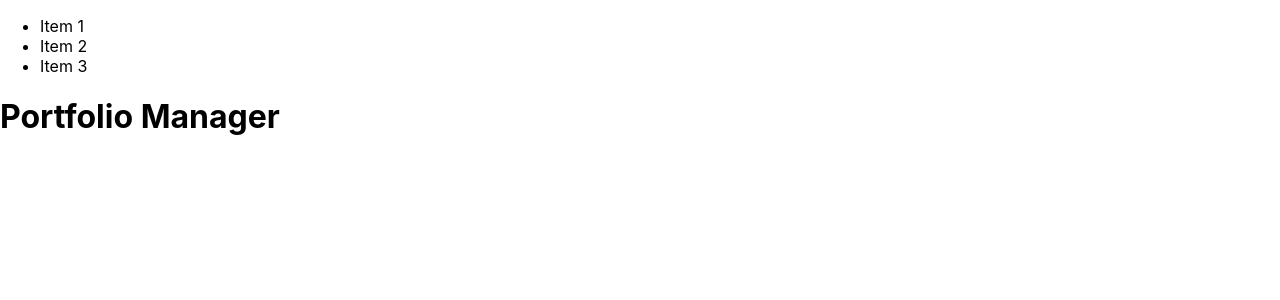
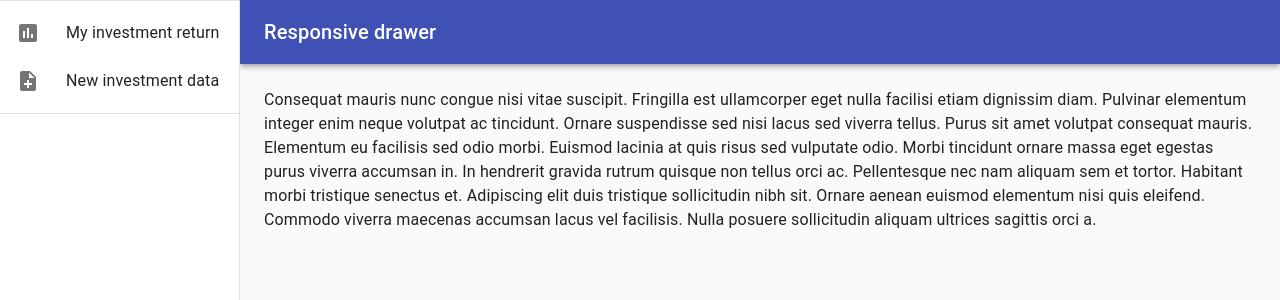
Before and after one commit to FernandoJP/portfolio-manager, a React (Create React App) app: page / in a window 1280 px wide. Shown: the top 300 px of the page. Built offline with nearby package versions, Linux system fonts and the light colour scheme.

Commit message:
Basic structure and navigation

```diff
--- /dev/null
+++ b/src/components/Navigation/SideDrawer/NavigationItems/NavigationItems.js
@@ -0,0 +1,32 @@
+import { List, ListItem, ListItemIcon, ListItemText, makeStyles } from '@material-ui/core';
+import NoteAddIcon from '@material-ui/icons/NoteAdd';
+import AssessmentIcon from '@material-ui/icons/Assessment';
+import React from 'react';
+
+const useStyles = makeStyles((theme) => ({
+    navigationIcon: {
+        minWidth: 50,
+    },
+}));
+
+
+const navigationList = [
+    { name: 'My investment return', icon: <AssessmentIcon /> },
+    { name: 'New investment data', icon: <NoteAddIcon /> },
+]
+
+function NavigationItems (props) {
+    const classes = useStyles();
+
+    return (<List>
+        {navigationList.map((navigation) => (
+            <ListItem button key={navigation.name}>
+                <ListItemIcon className={classes.navigationIcon}>{navigation.icon}</ListItemIcon>
+                <ListItemText primary={navigation.name}></ListItemText>
+            </ListItem>
+        ))}
+    </List>)
+}
+
+
+export default NavigationItems;
--- /dev/null
+++ b/src/components/Navigation/SideDrawer/SideDrawer.js
@@ -0,0 +1,131 @@
+import React from 'react';
+import PropTypes from 'prop-types';
+import AppBar from '@material-ui/core/AppBar';
+import CssBaseline from '@material-ui/core/CssBaseline';
+import Divider from '@material-ui/core/Divider';
+import Drawer from '@material-ui/core/Drawer';
+import Hidden from '@material-ui/core/Hidden';
+import IconButton from '@material-ui/core/IconButton';
+import InboxIcon from '@material-ui/icons/MoveToInbox';
+import List from '@material-ui/core/List';
+import ListItem from '@material-ui/core/ListItem';
+import ListItemIcon from '@material-ui/core/ListItemIcon';
+import ListItemText from '@material-ui/core/ListItemText';
+import MailIcon from '@material-ui/icons/Mail';
+import MenuIcon from '@material-ui/icons/Menu';
+import Toolbar from '@material-ui/core/Toolbar';
+import Typography from '@material-ui/core/Typography';
+import { makeStyles, useTheme } from '@material-ui/core/styles';
+import NavigationItems from './NavigationItems/NavigationItems';
+
+const drawerWidth = 240;
+
+const useStyles = makeStyles((theme) => ({
+  drawer: {
+    [theme.breakpoints.up('sm')]: {
+      width: drawerWidth,
+      flexShrink: 0,
+    },
+  },
+  appBar: {
+    [theme.breakpoints.up('sm')]: {
+      width: `calc(100% - ${drawerWidth}px)`,
+      marginLeft: drawerWidth,
+    },
+  },
+  menuButton: {
+    marginRight: theme.spacing(2),
+    [theme.breakpoints.up('sm')]: {
+      display: 'none',
+    },
+  },
+  // necessary for content to be below app bar
+  drawerPaper: {
+    width: drawerWidth,
+  },
+}));
+
+function SideDrawer(props) {
+  const { window } = props;
+  const classes = useStyles();
+  const theme = useTheme();
+  const [mobileOpen, setMobileOpen] = React.useState(false);
+
+  const handleDrawerToggle = () => {
+    setMobileOpen(!mobileOpen);
+  };
+
+  const drawer = (
+    <div>
+      <div className={classes.toolbar} />
+      <Divider />
+      <NavigationItems />
+      <Divider />
+    </div>
+  );
+
+  const container = window !== undefined ? () => window().document.body : undefined;
+
+  return (
+    <div>
+      <CssBaseline />
+      <AppBar position="fixed" className={classes.appBar}>
+        <Toolbar>
+          <IconButton
+            color="inherit"
+            aria-label="open drawer"
+            edge="start"
+            onClick={handleDrawerToggle}
+            className={classes.menuButton}
+          >
+            <MenuIcon />
+          </IconButton>
+          <Typography variant="h6" noWrap>
+            Responsive drawer
+          </Typography>
+        </Toolbar>
+      </AppBar>
+      <nav className={classes.drawer} aria-label="mailbox folders">
+        {/* The implementation can be swapped with js to avoid SEO duplication of links. */}
+        <Hidden smUp implementation="css">
+          <Drawer
+            container={container}
+            variant="temporary"
+            anchor={theme.direction === 'rtl' ? 'right' : 'left'}
+            open={mobileOpen}
+            onClose={handleDrawerToggle}
+            classes={{
+              paper: classes.drawerPaper,
+            }}
+            ModalProps={{
+              keepMounted: true, // Better open performance on mobile.
+            }}
+          >
+            {drawer}
+          </Drawer>
+        </Hidden>
+        <Hidden xsDown implementation="css">
+          <Drawer
+            classes={{
+              paper: classes.drawerPaper,
+            }}
+            variant="permanent"
+            open
+          >
+            {drawer}
+          </Drawer>
+        </Hidden>
+      </nav>
+    </div>
+  );
+}
+
+SideDrawer.propTypes = {
+  /**
+   * Injected by the documentation to work in an iframe.
+   * You won't need it on your project.
+   */
+  window: PropTypes.func,
+};
+
+export default SideDrawer;
--- a/src/hoc/Layout/Layout.js
+++ b/src/hoc/Layout/Layout.js
@@ -1,21 +1,45 @@
+import { makeStyles, Typography } from '@material-ui/core';
 import React, { Component } from 'react';
+import { withStyles } from '@material-ui/core/styles';
+
+import SideDrawer from '../../components/Navigation/SideDrawer/SideDrawer';
+
+const useStyles = theme => ({
+    root: {
+        display: 'flex',
+    },
+    toolbar: theme.mixins.toolbar,
+    content: {
+        flexGrow: 1,
+        padding: theme.spacing(3),
+    },
+});
 
 class Layout extends Component {
 
-  render () {
-    return (
-        <div>
-           <nav>
-               <ul>
-                   <li>Item 1</li>
-                   <li>Item 2</li>
-                   <li>Item 3</li>
-               </ul>
-           </nav>
-           {this.props.children}
-        </div>
-    )
-  }
+    render() {
+        const { classes } = this.props;
+
+        return (
+            <div className={classes.root}>
+                <SideDrawer />
+                <main className={classes.content}>
+                    <div className={classes.toolbar} />
+                    <Typography paragraph>
+                        Consequat mauris nunc congue nisi vitae suscipit. Fringilla est ullamcorper eget nulla
+                        facilisi etiam dignissim diam. Pulvinar elementum integer enim neque volutpat ac
+                        tincidunt. Ornare suspendisse sed nisi lacus sed viverra tellus. Purus sit amet volutpat
+                        consequat mauris. Elementum eu facilisis sed odio morbi. Euismod lacinia at quis risus sed
+                        vulputate odio. Morbi tincidunt ornare massa eget egestas purus viverra accumsan in. In
+                        hendrerit gravida rutrum quisque non tellus orci ac. Pellentesque nec nam aliquam sem et
+                        tortor. Habitant morbi tristique senectus et. Adipiscing elit duis tristique sollicitudin
+                        nibh sit. Ornare aenean euismod elementum nisi quis eleifend. Commodo viverra maecenas
+                        accumsan lacus vel facilisis. Nulla posuere sollicitudin aliquam ultrices sagittis orci a.
+                    </Typography>
+                </main>
+            </div>
+        )
+    }
 }
 
-export default Layout;
+export default withStyles(useStyles)(Layout)
```
Also changed, not shown: 1 other file (tests, documents, lock files or other folders).
